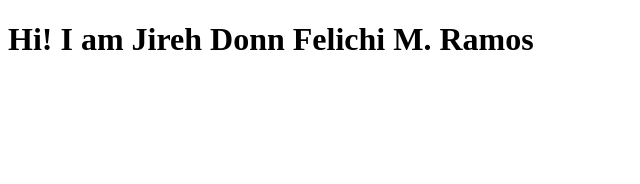
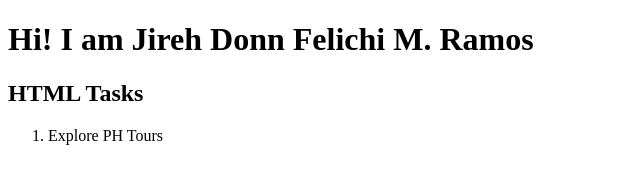
Before and after one commit to JirehRWebProg/JirehRWebProg.github.io, a plain HTML site: page index.html in a window 1280 px wide. Shown: the whole page, without its empty margins (0-640 px from the left). Drawn offline with Linux system fonts and the light colour scheme.

```diff
--- a/index.html
+++ b/index.html
@@ -7,5 +7,9 @@
 </head>
 <body>
  <h1>Hi! I am Jireh Donn Felichi M. Ramos</h1>
+ <h2>HTML Tasks</h2>
+ <ol>
+    <li a href="RamosExplorePHTours.html">Explore PH Tours</li>
+ </ol>
 </body>
 </html>
```
